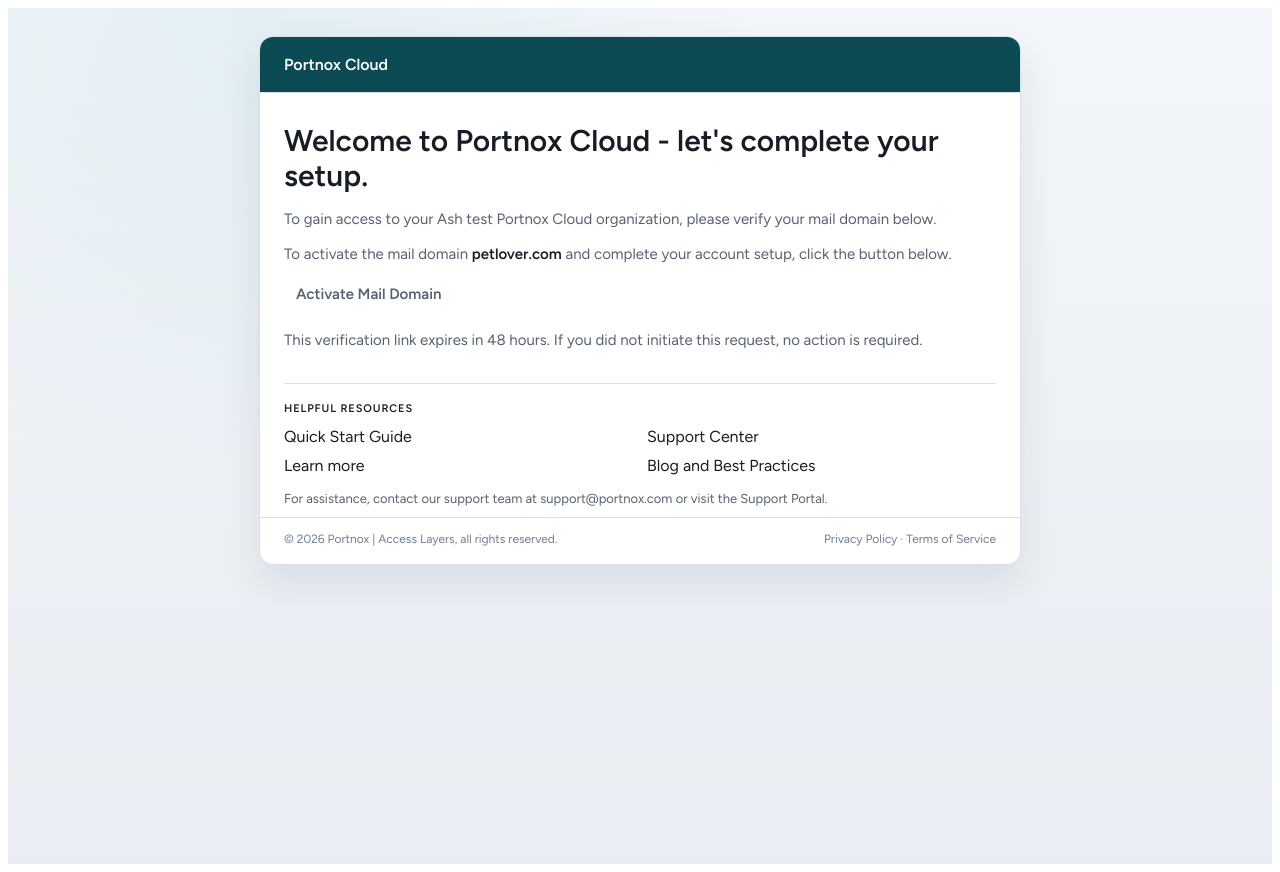
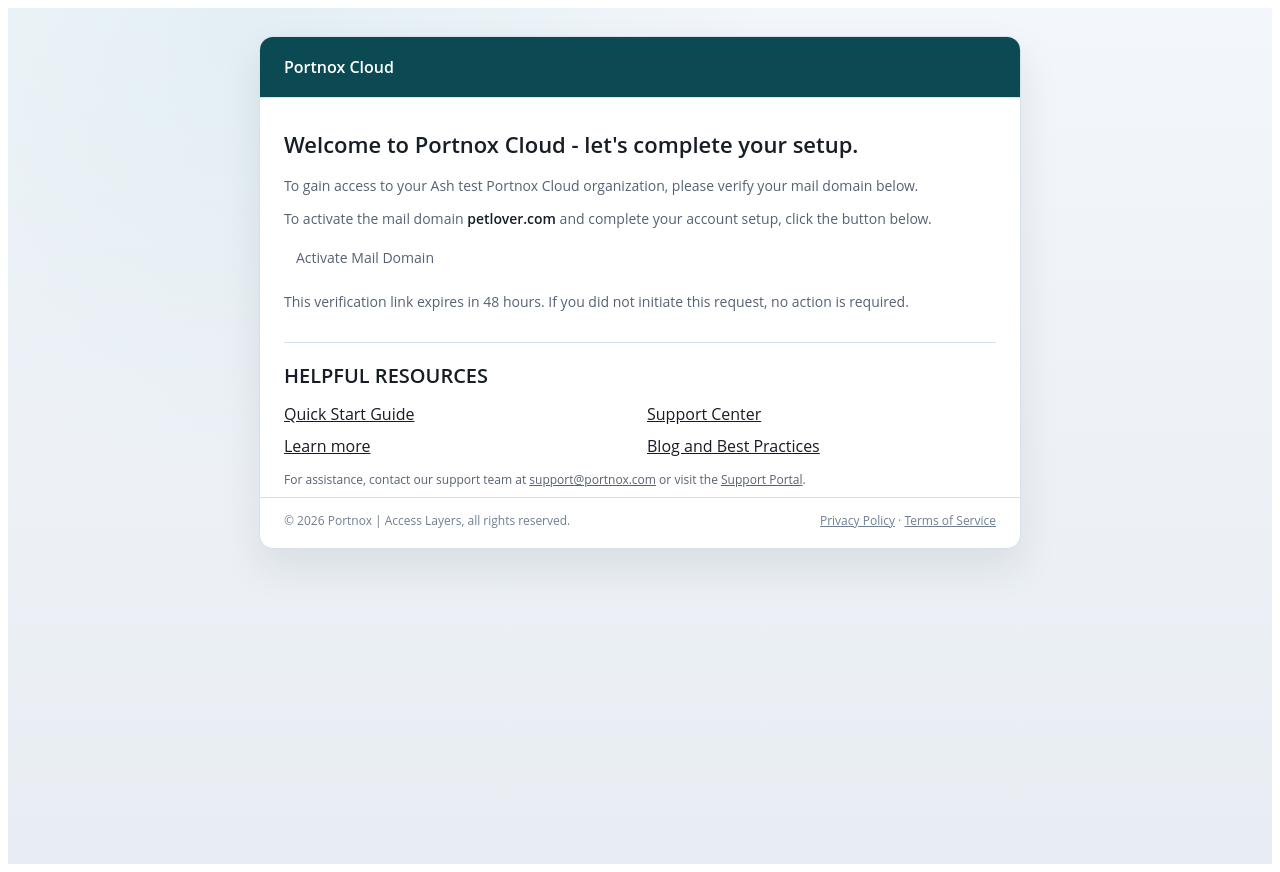
Before and after one commit to ash-orr/cloud-email-template, a React (Vite) app: page / in a window 1280 px wide. Built offline with nearby package versions, Linux system fonts and the light colour scheme.

Commit message:
Align template typography with bootstrap SCSS styles

```diff
--- a/src/App.css
+++ b/src/App.css
@@ -6,7 +6,7 @@
     radial-gradient(circle at 20% 0%, rgba(35, 153, 173, 0.08) 0, transparent 38%),
     linear-gradient(180deg, #f3f6fa 0%, #e8edf3 100%);
   color: var(--color-light-text-1);
-  font-family: var(--text-font-family-primary);
+  font-family: 'Open Sans', sans-serif;
 }
 
 .mail-card {
@@ -30,8 +30,9 @@
   align-items: center;
   gap: 10px;
   color: #ffffff;
-  font-size: var(--text-size-16);
-  font-weight: var(--text-weight-semibold);
+  font-size: 16px;
+  line-height: 24px;
+  font-weight: 600;
 }
 
 .mail-content {
@@ -41,21 +42,22 @@
 .mail-content h1 {
   margin: 0 0 14px;
   color: var(--color-light-text-1);
-  font-size: 30px;
-  line-height: 1.18;
-  font-weight: var(--text-weight-semibold);
+  font-size: 22px;
+  line-height: 33px;
+  font-weight: 600;
 }
 
 .mail-content p {
   margin: 0 0 12px;
   color: var(--color-light-text-2);
-  font-size: var(--text-size-15);
-  line-height: 1.58;
+  font-size: 14px;
+  line-height: 21px;
+  font-weight: 400;
 }
 
 .mail-content strong {
   color: var(--color-light-text-1);
-  font-weight: var(--text-weight-semibold);
+  font-weight: 600;
 }
 
 .mail-cta {
@@ -69,7 +71,8 @@
 
 .mail-expiry {
   color: var(--color-light-text-3);
-  font-size: var(--text-size-13);
+  font-size: 12px;
+  line-height: 18px;
 }
 
 .mail-resources {
@@ -82,9 +85,10 @@
   margin: 0 0 12px;
   color: var(--color-light-text-1);
   text-transform: uppercase;
-  letter-spacing: 0.08em;
-  font-size: var(--text-size-11);
-  font-weight: var(--text-weight-semibold);
+  letter-spacing: 0;
+  font-size: 20px;
+  line-height: 30px;
+  font-weight: 600;
 }
 
 .resource-grid {
@@ -97,7 +101,7 @@
 .mail-help a,
 .mail-footer a {
   color: var(--color-text-hyperlink);
-  text-decoration: none;
+  text-decoration: underline;
 }
 
 .resource-grid a:hover,
@@ -109,8 +113,8 @@
 .mail-help {
   margin: 14px 0 0;
   color: var(--color-light-text-2);
-  font-size: var(--text-size-13);
-  line-height: 1.55;
+  font-size: 12px;
+  line-height: 18px;
 }
 
 .mail-footer {
@@ -120,7 +124,8 @@
   gap: 12px;
   padding: 14px 24px 18px;
   color: var(--color-light-text-3);
-  font-size: var(--text-size-12);
+  font-size: 12px;
+  line-height: 18px;
   border-top: 1px solid var(--color-light-border-1);
 }
 
@@ -134,7 +139,8 @@
   }
 
   .mail-content h1 {
-    font-size: 24px;
+    font-size: 20px;
+    line-height: 30px;
   }
 
   .mail-header,
```
Also changed, not shown: email/cloud-email-template.html (+23 -23 lines), src/emailTemplate.ts (+12 -12 lines).
